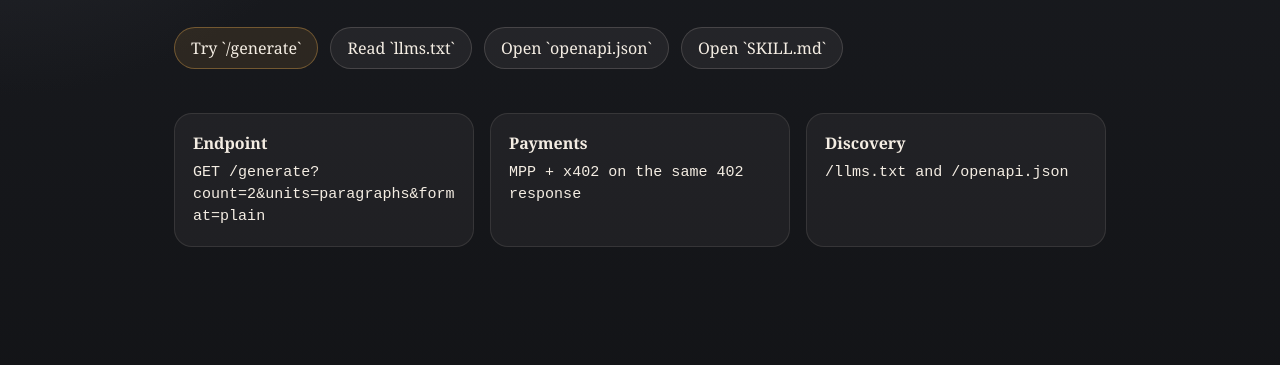
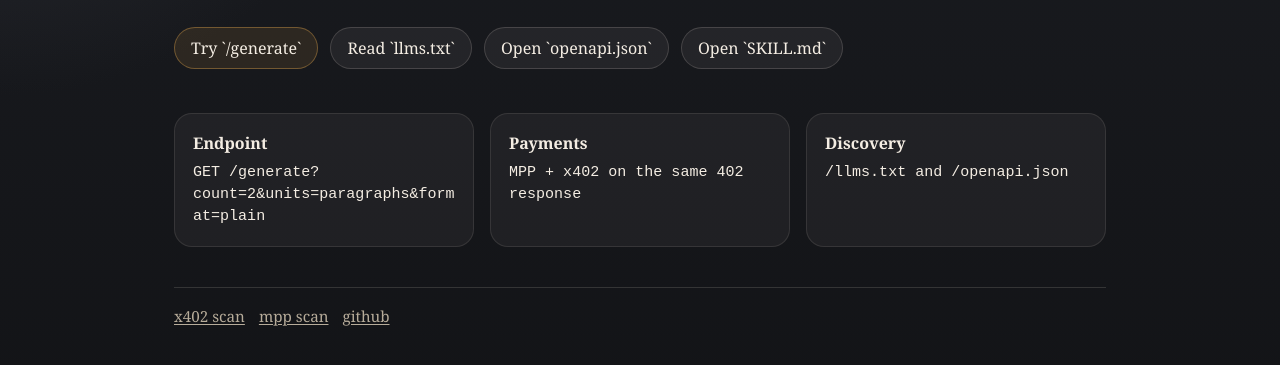
Before and after one commit to stephancill/lorem-ipsum-api, a website: page static/index.html in a window 1280 px wide. Shown: the part 327-692 px from the top of the page. Drawn offline with Linux system fonts and the light colour scheme.

Commit message:
feat: add footer links for scan pages and repository

```diff
--- a/static/index.html
+++ b/static/index.html
@@ -109,6 +109,22 @@
         line-height: 1.45;
         overflow-wrap: anywhere;
       }
+      footer {
+        margin-top: 40px;
+        padding-top: 18px;
+        border-top: 1px solid rgba(244, 237, 227, 0.14);
+        color: var(--muted);
+        font-size: 0.95rem;
+      }
+      .footer-links {
+        display: flex;
+        flex-wrap: wrap;
+        gap: 14px;
+      }
+      .footer-links a {
+        text-decoration: underline;
+        text-underline-offset: 0.16em;
+      }
     </style>
   </head>
   <body>
@@ -136,6 +152,13 @@
           <code>/llms.txt and /openapi.json</code>
         </article>
       </div>
+      <footer>
+        <div class="footer-links">
+          <a href="https://www.x402scan.com/server/626fd1ba-b251-4d80-a11e-e05351f2e93e" target="_blank" rel="noopener noreferrer">x402 scan</a>
+          <a href="https://mppscan.com/server/56c7469877f1982f87ad20b974f2c21860b98ca1a347204b1af449dd1ca62478" target="_blank" rel="noopener noreferrer">mpp scan</a>
+          <a href="https://github.com/stephancill/lorem-ipsum-api" target="_blank" rel="noopener noreferrer">github</a>
+        </div>
+      </footer>
     </main>
   </body>
 </html>
```
